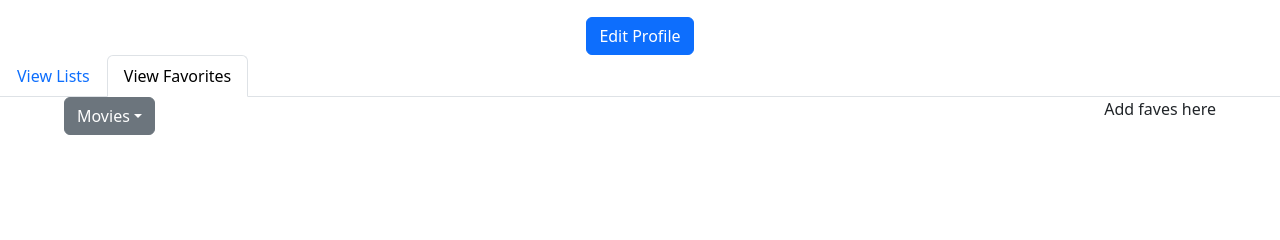
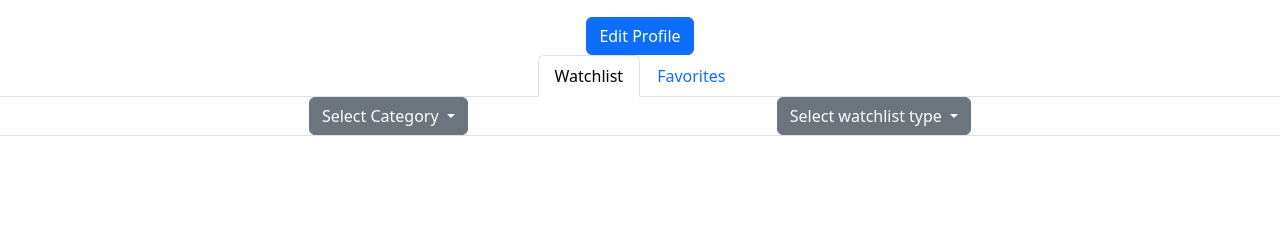
Before and after one commit to matereyes00/api_app, a Django app: page /accounts/profile/ in a window 1280 px wide. Shown: the part 191-431 px from the top of the page. Run offline with Django 4.2, Linux system fonts and the light colour scheme; the visitor is signed in with stand-in values (Sample User, id 1); some libraries are stand-ins or nearby versions.

Commit message:
Fixed profile's watchlist view. User can now toggle between watchlist and favorites. User can also filter their watchlists.
User can select drop down arrow to pick the category of their watchlist and select if they want to see their past watchlist or future watchlist.

Fixed base_search.html: user will see the movie-tv imdbID instead of the title in the url. Uniformity purposes to make it like the other categories.

Removed the JSON field in the FutureWatchlist model since its redundant. Only saved the id to use it as a lookup value.

Edited get.py for both accounts and review_app to accommodate looking for a movie based on its imdbID like books and games. Integrated this in review_app/views

Changed watchlist_books and watchlist_games to make the cards appear in a user's profile. (html files)

Dropdown for categories: included if-else statement for the button so that the text changes when the category is changed.

```diff
--- a/accounts/models.py
+++ b/accounts/models.py
@@ -29,7 +29,6 @@ class FutureWatchlist(models.Model):
         ('videogame', 'Video Game')
     ])
     item_id = models.CharField(max_length=255)  # Store OLID, IMDbID, Game ID
-    item_details = models.JSONField(blank=True, null=True)  # Store full API response
     date_added = models.DateTimeField(auto_now_add=True)  # Timestamp for sorting/filtering
 
     class Meta:
--- a/accounts/templates/profile/ProfileComponents/categoryDropDown.html
+++ b/accounts/templates/profile/ProfileComponents/categoryDropDown.html
@@ -1,13 +1,28 @@
 <div class="dropdown">
-    <button class="btn btn-secondary dropdown-toggle" type="button" id="dropdownMenuButton1" data-bs-toggle="dropdown" aria-expanded="false">Movies</button>
+    <button class="btn btn-secondary dropdown-toggle" type="button" id="dropdownMenuButton1" data-bs-toggle="dropdown" aria-expanded="false">
+        {% if request.GET.display_watchlist_item == 'videogame' %}
+            Video Games
+        {% elif request.GET.display_watchlist_item == 'boardgame' %}
+            Board Games
+        {% elif request.GET.display_watchlist_item == 'movie' %}
+            Movies
+        {% elif request.GET.display_watchlist_item == 'tvseries' %}
+            TV Series
+        {% elif request.GET.display_watchlist_item == 'book' %}
+            Books
+        {% else %}
+            Select Category
+        {% endif %}
+    </button>
+
     <ul class="dropdown-menu" aria-labelledby="dropdownMenuButton1">
         <form method='get'>
-            <input type="hidden" name="lists" value="view_lists">
-            <li><button class="dropdown-item list-group-item list-group-item-action" type="submit" name="display_watchlist_item" value="videogame" onclick="updateDropdown('Video Games')")>Video Games</button></li>
-            <li><button class="dropdown-item list-group-item list-group-item-action" type="submit" name="display_watchlist_item" value="boardgame" onclick="updateDropdown('Board Games')")>Board Games</button></li>
-            <li><button class="dropdown-item list-group-item list-group-item-action" type="submit" name="display_watchlist_item" value="movie" onclick="updateDropdown('Movies')">Movies</button></li>
-            <li><button class="dropdown-item list-group-item list-group-item-action" type="submit" name="display_watchlist_item" value="tvseries" onclick="updateDropdown('TV series')">TV series</button></li>
-            <li><button class="dropdown-item list-group-item list-group-item-action" type="submit" name="display_watchlist_item" value="book" onclick="updateDropdown('Books')">Books</button></li>
+            <input type="hidden" name="tab" value="{{request.GET.tab}}">  <!-- Ensures we stay on watchlist -->
+            <li><button class="dropdown-item" type="submit" name="display_watchlist_item" value="videogame">Video Games</button></li>
+            <li><button class="dropdown-item" type="submit" name="display_watchlist_item" value="boardgame">Board Games</button></li>
+            <li><button class="dropdown-item" type="submit" name="display_watchlist_item" value="movie">Movies</button></li>
+            <li><button class="dropdown-item" type="submit" name="display_watchlist_item" value="tvseries">TV Series</button></li>
+            <li><button class="dropdown-item" type="submit" name="display_watchlist_item" value="book">Books</button></li>
         </form>
     </ul>
 </div>
--- a/accounts/templates/profile/ProfileComponents/watchlist/watchListRowBooks.html
+++ b/accounts/templates/profile/ProfileComponents/watchlist/watchListRowBooks.html
@@ -1,7 +1,7 @@
-{% if watchlist_books %}
+{% if watchlist %}
     <div class="container">
         <div class="row row-cols-1 row-cols-sm-2 row-cols-md-3 row-cols-lg-4 g-4">
-            {% for book in watchlist_books|slice:"-4:" %}
+            {% for book in watchlist|slice:"-4:" %}
                 <div class="col">
                     <div class="card h-100" style="width: 18rem;">
                         <img class="card-img-top"
--- a/accounts/templates/profile/ProfileComponents/watchlist/watchListRowGame.html
+++ b/accounts/templates/profile/ProfileComponents/watchlist/watchListRowGame.html
@@ -1,7 +1,7 @@
-{% if watchlist_games %}
+{% if watchlist %}
     <div class="container">
         <div class="row row-cols-1 row-cols-sm-2 row-cols-md-3 row-cols-lg-4 g-4">
-            {% for game in watchlist_games|slice:"-4:" %}
+            {% for game in watchlist|slice:"-4:" %}
                 <div class="col">
                     <div class="card h-100" style="width: 18rem;">
                         <img class="card-img-top"
--- /dev/null
+++ b/accounts/templates/profile/ProfileComponents/watchlist/watchlist.html
@@ -0,0 +1,48 @@
+<nav class="nav nav-tabs d-flex justify-content-evenly">
+    {% include 'profile/ProfileComponents/categoryDropDown.html'%}
+    {% include 'profile/ProfileComponents/watchlist/watchlistType.html'%}
+</nav>
+
+{% if request.GET.display_watchlist_type == 'pastWL' %}
+    {% with watchlist=profile.watchlist_past %}
+        {% if request.GET.display_watchlist_item == 'movie' %}
+            <h1> Movies </h1>
+            {% include 'Profile/ProfileComponents/watchlist/watchlistRowMovie.html' with watchlist=watchlist.movies %}
+        {% elif request.GET.display_watchlist_item == 'tvseries' %}
+            <h1> TV </h1>
+            {% include 'Profile/ProfileComponents/watchlist/watchlistRowMovie.html' with watchlist=watchlist.tv %}
+        {% elif request.GET.display_watchlist_item == 'videogame' %}
+            <h1> Video Games </h1>
+            {% include 'Profile/ProfileComponents/watchlist/watchlistRowGame.html' with watchlist=watchlist.video_games %}
+        {% elif request.GET.display_watchlist_item == 'boardgame' %}
+            <h1> Board Games </h1>
+            {% include 'Profile/ProfileComponents/watchlist/watchlistRowGame.html' with watchlist=watchlist.games %}
+        {% elif request.GET.display_watchlist_item == 'book' %}
+        <h1> Books </h1>
+            {% include 'Profile/ProfileComponents/watchlist/watchlistRowBooks.html' with watchlist=watchlist.books %}
+        {% else %}
+            <h1>Select a category to display items</h1>
+        {% endif %}
+    {% endwith %}
+{% elif request.GET.display_watchlist_type == 'futureWL' %}
+    {% with watchlist=future_watchlist %}
+        {% if request.GET.display_watchlist_item == 'movie' %}
+            <h1> Movies </h1>
+            {% include 'Profile/ProfileComponents/watchlist/watchlistRowMovie.html' with watchlist=watchlist.movies %}
+        {% elif request.GET.display_watchlist_item == 'tvseries' %}
+            <h1> TV </h1>
+            {% include 'Profile/ProfileComponents/watchlist/watchlistRowMovie.html' with watchlist=watchlist.tv %}
+        {% elif request.GET.display_watchlist_item == 'videogame' %}
+            <h1> Video Games </h1>
+            {% include 'Profile/ProfileComponents/watchlist/watchlistRowGame.html' with watchlist=watchlist.video_games %}
+        {% elif request.GET.display_watchlist_item == 'boardgame' %}
+            <h1> Board Games </h1>
+            {% include 'Profile/ProfileComponents/watchlist/watchlistRowGame.html' with watchlist=watchlist.games %}
+        {% elif request.GET.display_watchlist_item == 'book' %}
+            <h1> Books </h1>
+            {% include 'Profile/ProfileComponents/watchlist/watchlistRowBooks.html' with watchlist=watchlist.books %}
+        {% else %}
+            <h1>Select a category to display items</h1>
+        {% endif %}
+    {% endwith %}
+{% endif %}
--- /dev/null
+++ b/accounts/templates/profile/ProfileComponents/watchlist/watchlistType.html
@@ -0,0 +1,20 @@
+<div class="dropdown">
+    <button class="btn btn-secondary dropdown-toggle" type="button" id="dropdownMenuButton1" data-bs-toggle="dropdown" aria-expanded="false">
+        {% if request.GET.display_watchlist_type == 'pastWL' %}
+            Past
+        {% elif request.GET.display_watchlist_type == 'futureWL' %}
+            Future
+        {% else %}
+            Select watchlist type
+        {% endif %}
+    </button>
+
+    <ul class="dropdown-menu" aria-labelledby="dropdownMenuButton1">
+        <form method="get">
+            <input type="hidden" name="tab" value="{{ request.GET.tab }}">
+            <input type="hidden" name="display_watchlist_item" value="{{ request.GET.display_watchlist_item }}">
+            <li><button class="dropdown-item" type="submit" name="display_watchlist_type" value="pastWL">Past</button></li>
+            <li><button class="dropdown-item" type="submit" name="display_watchlist_type" value="futureWL">Future</button></li>
+        </form>
+    </ul>
+</div>
--- a/accounts/templates/profile/profile.html
+++ b/accounts/templates/profile/profile.html
@@ -5,42 +5,36 @@
 {% block content %}
 {% include 'Profile/ProfileComponents/profileUserInfo.html' %}
 
-
 <div class="section profile-settings btn-group">
     <a href="{% url 'accounts:edit_profile' %}"><button type="button" class="btn btn-primary">Edit Profile</button></a>
 </div>
 
-<ul class="nav nav-tabs">
-    <li class="nav-item">
-        <a class="nav-link {% if selected_content == 'view_lists' %}active{% endif %}"
-            href="?lists=view_lists">
-            View Lists
-        </a>
-    </li>
-    <li class="nav-item">
-        <a class="nav-link {% if selected_content == 'view_favorites' %}active{% endif %}"
-            href="?lists=view_favorites">
-            View Favorites
-        </a>
-    </li>
-</ul>
+
+<nav class="nav nav-tabs justify-content-center">
+    <a href="{% url 'accounts:profile' %}?tab=watchlist"
+        class="nav-link {% if request.GET.tab == 'watchlist' or not request.GET.tab %}active{% endif %}"
+        aria-current="page">
+        Watchlist
+    </a>
+    <a href="{% url 'accounts:profile' %}?tab=favorites"
+        class="nav-link {% if request.GET.tab == 'favorites' %}active{% endif %}"
+        aria-current="page">
+        Favorites
+    </a>
+</nav>
 
 
-<div class="section watchlist-items">
-    {% include 'Profile/ProfileComponents/categoryDropDown.html' %}
-    {% if selected_content == "view_lists" %}
-        <div class='flex-right'>
-            {% include 'Profile/ProfileComponents/watchlists.html' %}
-        </div>
-    {% elif selected_content == "view_favorites" %}
-        <p>Add faves here</p>
-    {% endif %}
-</div>
+{% if request.GET.tab == 'watchlist' or not request.GET.tab %}
+    {% include 'profile/ProfileComponents/watchlist/watchlist.html' %}
+{% elif request.GET.tab == 'favorites' %}
+    <h2> Favorites Section </h2>
+{% endif %}
+
 
 <script>
-    function updateDropdown(selectedText) {
+    {% comment %} function updateDropdown(selectedText) {
         document.getElementById('dropdownMenuButton1').innerText = selectedText;
-    }
+    } {% endcomment %}
 </script>
 
 {% endblock %}
--- a/accounts/urls.py
+++ b/accounts/urls.py
@@ -12,10 +12,10 @@ urlpatterns = [
     path("add_to_watchlist/<str:category>/<str:item_id>/",
         v.add_to_consumed_media, name="add_to_watchlist"),
     path("remove/<str:category>/<str:item_id>/",
-    v.remove_from_consumed_media, name="remove_from_watchlist"),
+        v.remove_from_consumed_media, name="remove_from_watchlist"),
     path("add_to_favorites/<str:category>/<str:item_id>/",
         v.add_movietvto_favorites, name="add_to_favorites"),
     path('add_to_future_watchlist/<str:category>/<str:item_id>/', v.add_to_future_watchlist, name='add_to_future_watchlist'),
-    path('remove_from_future_watchlist/<str:category>/<str:item_id>/', v.remove_from_future_watchlist, name='remove_from_future_watchlist')
-
+    path('remove_from_future_watchlist/<str:category>/<str:item_id>/', v.remove_from_future_watchlist, name='remove_from_future_watchlist'),
+    # path('watchlist/', v.user_watchlist_view, name="user_watchlist_view"),
 ]
--- a/accounts/views.py
+++ b/accounts/views.py
@@ -1,5 +1,5 @@
 from django.contrib.auth.forms import UserCreationForm
-from django.urls import reverse_lazy
+from django.urls import reverse_lazy, reverse
 from django.views.generic import CreateView
 from django.contrib.auth.models import User
 from django.contrib.auth.decorators import login_required
@@ -10,11 +10,11 @@ from django.shortcuts import render, get_object_or_404
 from django.utils.text import slugify
 from django.contrib.auth.decorators import login_required
 from.forms import CustomUserCreationForm, ProfileUpdateForm
-from.models import Profile, Favorite, FutureWatchlist
+from .models import Profile, Favorite, FutureWatchlist
 from django.shortcuts import redirect
 from django.contrib import messages
 
-from .templates.API_.get import get_bgg_game_info, get_bgg_game_type,get_movietv_info,get_book_info, get_movietv_data
+from .templates.API_.get import get_bgg_game_info, get_bgg_game_type,get_movietv_info,get_book_info, get_movietv_data, get_movietv_data_using_imdbID
 from .templates.API_.delete import delete_future_watchlist_item
 
 import json
@@ -34,56 +34,54 @@ class RegisterView(CreateView):
 
 @login_required
 def profile_view(request):
+    category = request.GET.get("category")  # Example: 'books', 'games', etc.
+    item_id = request.GET.get("item_id")  # ID for API request
+    item_data = None
     profile = request.user.profile
-    # Ensure watchlist is always a dictionary
+
     if not profile.watchlist_past or not isinstance(profile.watchlist_past, dict):
         profile.watchlist_past = {"movies": [], "games": [], "books": [], "tv": [], "video_games": []}
-    # Convert string JSON to dict if necessary
     if isinstance(profile.watchlist_past, str):
         profile.watchlist_past = json.loads(profile.watchlist_past)
+
     watchlist = profile.watchlist_past
-    # Get selected item to display details
-    category = request.GET.get("category")  # Example: 'books', 'games', etc.
-    item_id = request.GET.get("item_id")  # ID for API request
-    item_data = None  # Default no data
+    future_watchlist = FutureWatchlist.objects.filter(user=request.user)
+    user_future_watchlist = {"movies": [], "games": [], "books": [], "tv": [], "video_games": []}
+    for item in future_watchlist:
+        if item.category == "movie":
+            entry = get_movietv_data_using_imdbID(item.item_id)
+            user_future_watchlist["movies"].append(entry)
+        elif item.category == "tv":
+            entry = get_movietv_data_using_imdbID(item.item_id)
+            user_future_watchlist["tv"].append(entry)
+        elif item.category == "book":
+            entry = get_book_info(item.item_id)
+            user_future_watchlist["books"].append(entry)
+        elif item.category == "boardgame":
+            entry = get_bgg_game_info(item.item_id)
+            user_future_watchlist["games"].append(entry)
+        elif item.category == "videogame":
+            entry = get_bgg_game_info(item.item_id)
+            user_future_watchlist["video_games"].append(entry)
 
     # Fetch API data if a category and item_id are selected
     if category and item_id:
         if category == "books":
-            url = f"https://openlibrary.org/works/{item_id}.json"
             try:
-                response = requests.get(url)
-                response.raise_for_status()
-                item_data = response.json()
-                cover_url = None
-                if item_data.get("covers"):
-                    cover_id = item_data["covers"][0]
-                    cover_url = f"http://covers.openlibrary.org/b/id/{cover_id}-M.jpg"
-                item_data["cover_url"] = cover_url
+                item_data = get_book_info(item_id)
             except requests.exceptions.RequestException as e:
                 print(f"Error fetching book: {e}")
-
         elif category == "games":
             item_data = get_bgg_game_info(item_id)
-
         elif category == "movies":
             api_key = os.getenv("OMDB_API_KEY")
-            url = f"http://www.omdbapi.com/?t={item_id}&apikey={api_key}"
-            try:
-                response = requests.get(url)
-                item_data = response.json()
-            except requests.exceptions.RequestException as e:
-                print(f"Error fetching movie/TV: {e}")
+            item_data = get_movietv_data_using_imdbID(item_id)
 
-    # Handles logic for switching between views in the profile
-    selected_content = request.GET.get("lists", "view_favorites")
-    selected_display_watchlist_item = request.GET.get("display_watchlist_item", "movie")
 
     return render(request, "profile/profile.html", {
         "profile": profile,
         "watchlist": watchlist,
-        "selected_content": selected_content,
-        "selected_display_watchlist_item": selected_display_watchlist_item,
+        "future_watchlist": user_future_watchlist,
         "category": category,
         "item_data": item_data,
     })
@@ -164,22 +162,12 @@ def add_to_consumed_media(request, category, item_id):
             api_url = f"https://www.omdbapi.com/?t={title}&apikey={api_key}"
             response = requests.get(api_url)
             movie_data = response.json()
-
-            movie_info = {
-                "title": movie_data["Title"],
-                "format": movie_data['Type'],
-                "year": movie_data["Year"],
-                "poster": movie_data["Poster"],
-                "director": movie_data["Director"],
-                "imdbID": movie_data['imdbID'],
-                "format" : movie_data['Type']
-            }
-            if movie_info['format'] == 'movie':
-                if movie_info not in watchlist["movies"]:
-                    watchlist["movies"].append(movie_info)
-            if movie_info['format'] == 'series':
-                if movie_info not in watchlist["tv"]:
-                    watchlist["tv"].append(movie_info)
+            if movie_data['Type'] == 'movie':
+                if movie_data not in watchlist["movies"]:
+                    watchlist["movies"].append(movie_data)
+            if movie_data['Type'] == 'series':
+                if movie_data not in watchlist["tv"]:
+                    watchlist["tv"].append(movie_data)
         elif category == "book":
             response = get_book_info(item_id)
             book_data = response
@@ -206,33 +194,40 @@ def add_to_consumed_media(request, category, item_id):
 def add_to_future_watchlist(request, category, item_id):
     if request.method == "POST":
         if category == 'movies-tv':
-            itemid = item_id
             title = item_id.replace("-", " ")  # Convert slug back to title
             api_url = f"https://www.omdbapi.com/?t={title}&apikey={api_key}"
             response = requests.get(api_url)
             movie_data = response.json()
+
             movietv_id = str(movie_data.get('imdbID', ''))
-            if movie_data['Type'] == 'movie':
-                FutureWatchlist.objects.get_or_create(
-                user=request.user, category='movie', item_id=movietv_id
+            category_type = 'movie' if movie_data.get('Type') == 'movie' else 'tv'
+
+            FutureWatchlist.objects.get_or_create(
+                user=request.user,
+                category=category_type,
+                item_id=movietv_id,
+                defaults={"item_details": movie_data}  # Save full API response
             )
-            if movie_data['Type'] == 'series':
-                FutureWatchlist.objects.get_or_create(
-                user=request.user, category='tv', item_id=movietv_id
-            )
-        if category == 'book':
+
+        elif category == 'book':
             book_data = get_book_info(item_id)
             FutureWatchlist.objects.get_or_create(
-                user=request.user, category='book', item_id=item_id
+                user=request.user,
+                category='book',
+                item_id=item_id,
+                defaults={"item_details": book_data}
             )
-        if category == 'games':
+
+        elif category == 'games':
             games_data = get_bgg_game_info(item_id)
-            if games_data['type'] in ['videogame', 'videogamecompany', 'rpg', 'rpgperson', 'rpgcompany']:
-                FutureWatchlist.objects.get_or_create(user=request.user, category='videogame', item_id=item_id)
-            else:
-                FutureWatchlist.objects.get_or_create(user=request.user, category='boardgame', item_id=item_id)
-        else:
-            print("Not a valid item")
+            game_category = 'videogame' if games_data['type'] in ['videogame', 'rpg'] else 'boardgame'
+
+            FutureWatchlist.objects.get_or_create(
+                user=request.user,
+                category=game_category,
+                item_id=item_id,
+                defaults={"item_details": games_data}
+            )
 
     return redirect(request.META.get("HTTP_REFERER", "/"))
 
@@ -259,6 +254,8 @@ def remove_from_future_watchlist(request, category, item_id):
 
     return redirect(request.META.get("HTTP_REFERER", "/"))
 
+def favorites_view(request):
+    pass
 
 @login_required
 def add_movietvto_favorites(request, category, item_id):
--- a/api_app/urls.py
+++ b/api_app/urls.py
@@ -22,9 +22,8 @@ from django.conf.urls.static import static
 
 
 urlpatterns = [
-    path('admin/', admin.site.urls),  # This line is CRITICAL
-    path('', include("accounts.urls")),  # new
-    path('accounts/', include('accounts.urls')),
-    path('accounts/', include('django.contrib.auth.urls')), # accounts urls
-    path('', include('review_app.urls')), # app urls
+    path('admin/', admin.site.urls),  # ✅ Keep the admin path
+    path('accounts/', include('accounts.urls')),  # ✅ Include accounts URLs correctly
+    path('accounts/', include('django.contrib.auth.urls')),  # ✅ Include Django auth URLs
+    path('', include('review_app.urls')),  # ✅ Include review app URLs
 ] + static(settings.MEDIA_URL, document_root=settings.MEDIA_ROOT)
--- a/review_app/templates/common/addRemoveButtonsPast.html
+++ b/review_app/templates/common/addRemoveButtonsPast.html
@@ -15,6 +15,6 @@
         </form>
         <a href="{% url 'review_app:search' 'movies-tv' %}?q={{ query }}">Back to Movie Search Results</a> {% endcomment %}
     {% elif movie.Type == 'series' %}
-        {% include 'common/moviestv/pastWatchlistTV.html' %}
+        {% include 'common/moviestv/pastWatchlistSeries.html' %}
     {% endif %}
 {% endif %}
--- a/review_app/templates/main/baseSearch.html
+++ b/review_app/templates/main/baseSearch.html
@@ -15,7 +15,7 @@
         <ul>
             {% for item in results %}
                 {% if category == 'movies-tv' %}
-                    <a href="{% url 'review_app:item_details' category item.Title %}">{{ item.Title }} ({{ item.Year }})</a>
+                    <a href="{% url 'review_app:item_details' category item.imdbID %}">{{ item.Title }} ({{ item.Year }})</a>
                 {% elif category == 'games' %}
                     <a href="{% url 'review_app:item_details' category item.id %}">{{ item.name }} ({{ item.yearpublished }})</a>
                 {% elif category == 'books' %}
--- a/review_app/views.py
+++ b/review_app/views.py
@@ -13,7 +13,7 @@ from .forms import RegisterForm, LoginForm
 
 from accounts.models import Profile, Favorite, FutureWatchlist
 from .templates.API.get import get_bgg_game_info, get_bgg_game_type, get_movietv_info, get_book_info
-from .templates.API.get import search_api_book, search_api_movies_tv
+from .templates.API.get import search_api_book, search_api_movies_tv, get_movietv_data_using_imdbID
 from .templates.API.get import search_api_games, is_movietv_in_consumed_media
 from .templates.API.get import is_book_in_consumed_media,is_game_in_consumed_media
 
@@ -133,7 +133,7 @@ def item_details(request, category, item_id):
             context["is_item_in_future_watchlist"] = item_in_future_watchlist
 
     elif category == "movies-tv":
-        response = get_movietv_info(item_id)
+        response = get_movietv_data_using_imdbID(item_id)
         movie_data = response.json()
         context['movie'] = movie_data
         movietv_id = str(movie_data.get('imdbID', ''))
```
Also changed, not shown: accounts/admin.py (+13 -16 lines), accounts/templates/API_/get.py (+7 -0 lines), accounts/templates/profile/ProfileComponents/watchlist/watchlistRowMovie.html (+4 -4 lines), accounts/templates/profile/ProfileComponents/watchlists.html (deleted, +0 -86 lines), review_app/templates/API/get.py (+7 -0 lines), accounts/migrations/0015_remove_futurewatchlist_item_details.py (added).
